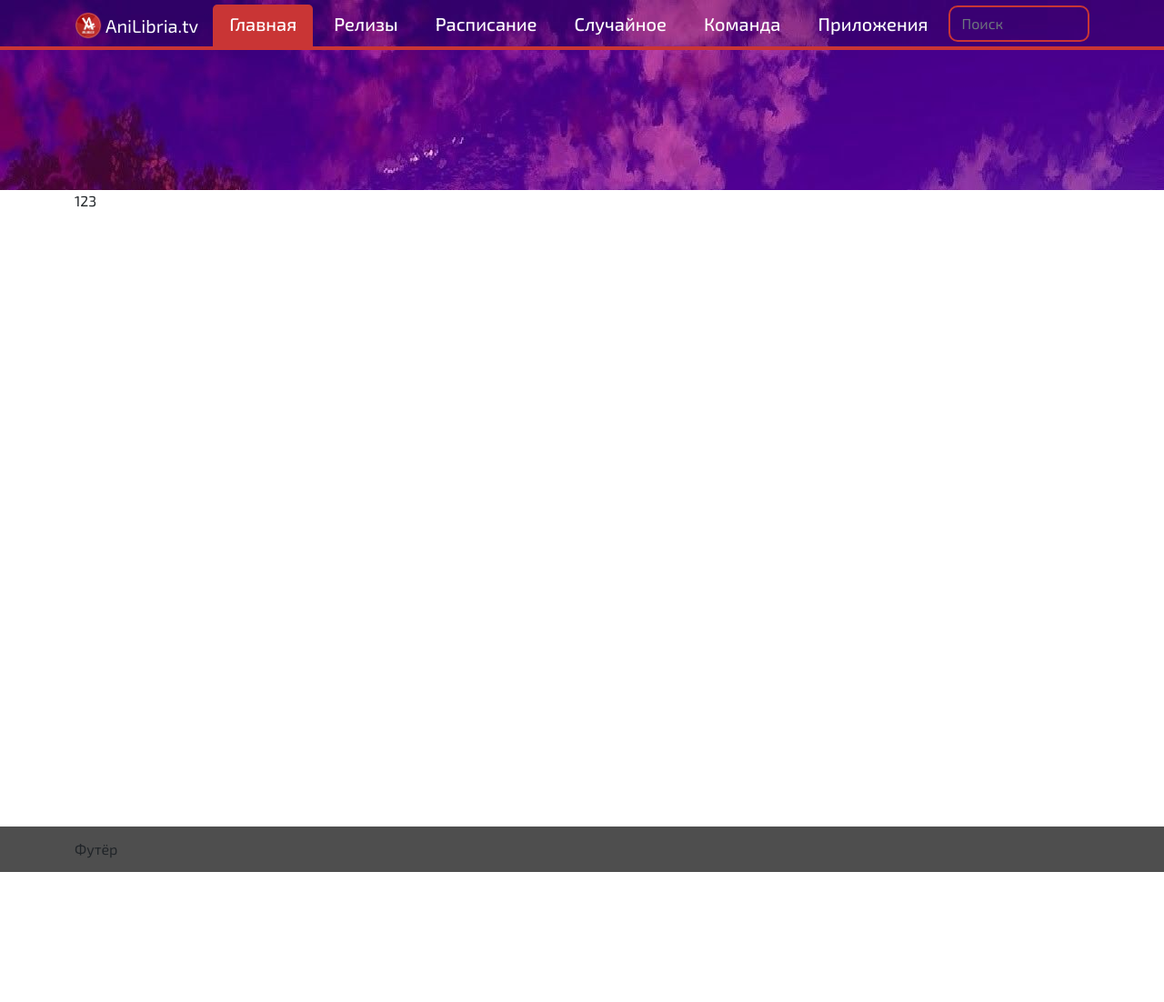
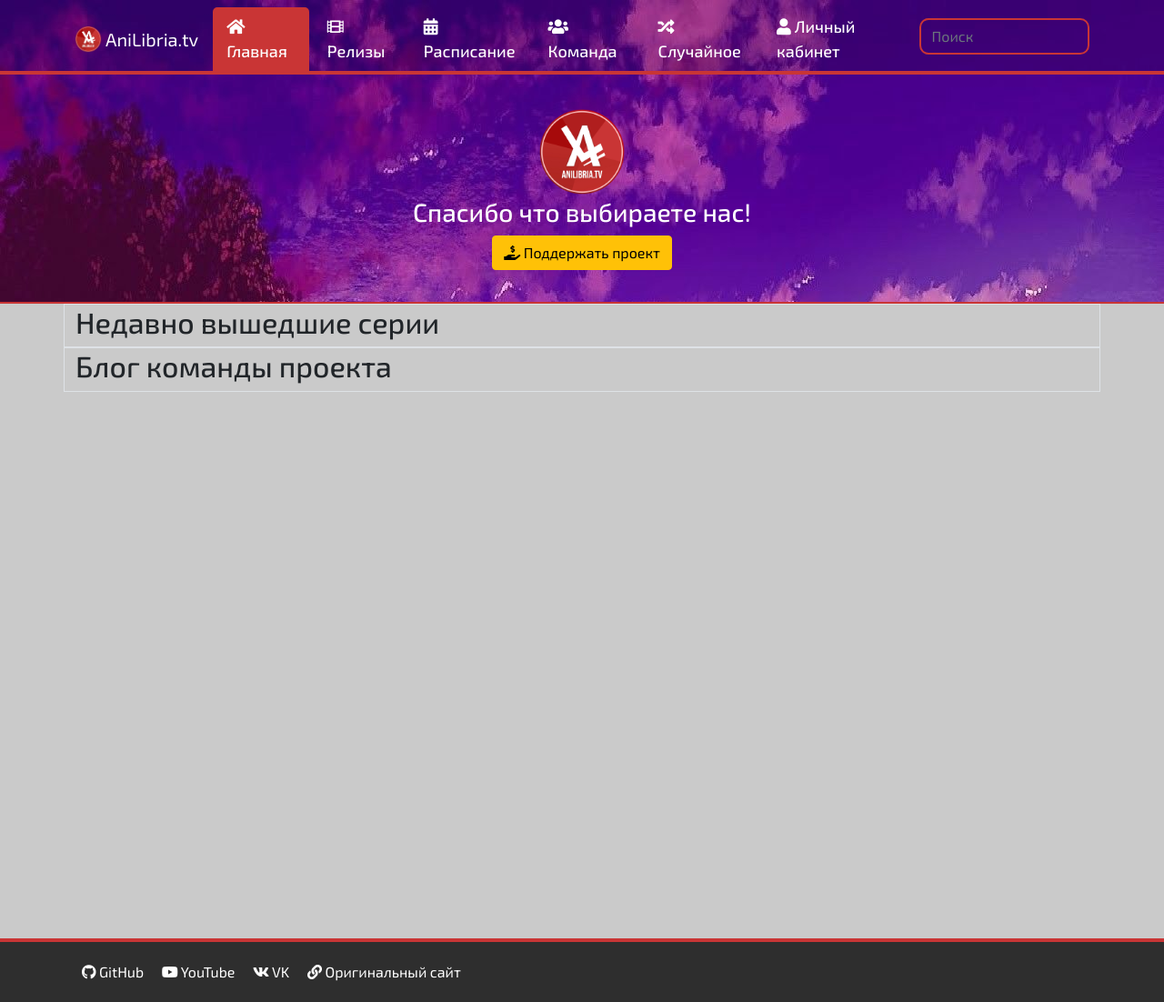
Before and after one commit to zenuu-play/AniLibria-new-desing, a PHP site: page / in a window 1280 px wide. Shown: the whole page at 91% size. Before the commit the page ends 959 px from the top, so only its background shows below. Run offline with PHP 8.4, Linux system fonts and the light colour scheme.

Commit message:
Доработка дизайна и добавление минимального функционала

```diff
--- a/assets/scripts/app.js
+++ b/assets/scripts/app.js
@@ -0,0 +1,29 @@
+function search(){
+    var resultOut = document.getElementById('navSearchResult')
+    resultOut.innerHTML=''
+    if(document.getElementById('navSearch').value != ""){
+        $.get({
+            url: 'http://api.anilibria.tv/v2/searchTitles',
+            data: `search=${document.getElementById('navSearch').value}&limit=10&filter=names`,
+            success: function(response){
+                resultOut.innerHTML=''
+                var resultItem
+
+
+                response.forEach(element => {
+                    resultItem = document.createElement('li')
+                    resultItem.innerHTML=`<a class="dropdown-item" href="#">${element.names.ru}</a>`
+                    resultOut.appendChild(resultItem)
+                });
+                if(!response[0]){
+                    resultItem = document.createElement('li')
+                    resultItem.innerHTML=`<a class="dropdown-item" href="#">Нечего не найдено :/</a>`
+                    resultOut.appendChild(resultItem)
+                }
+
+
+            }
+        })
+
+    }
+}
--- a/assets/styles/main.css
+++ b/assets/styles/main.css
@@ -2,39 +2,51 @@ body{
     background-color: rgb(39, 38, 49);
     font-family: 'Exo 2', sans-serif;
     background-image: url('../images/backgroud1.jpg');
+    background-attachment: fixed;
 }
 .navbar{
     background-color: rgba(0, 0, 0, 0.158);
     border-bottom: 4px solid rgb(201, 53, 53);
 }
 .main{
-    margin-top: 12%;
-    background-color: #fff;
+    background-color: rgb(202, 202, 202);
     min-height: 700px;
+    height: 100%;
+    border-top: 2px solid rgb(201, 53, 53);
 }
-.footer{
-    background-color: rgb(78, 78, 78);
-    height: 50px;
+.underNav{
+    color: #fff;
+    height: 250px;
     display: flex;
     justify-content: center;
     align-items: center;
+    text-align: center;
+}
+.footer{
+    background-color: rgb(46, 46, 46);
+    height: 70px;
+    display: flex;
+    justify-content: center;
+    align-items: center;
+    border-top: 4px solid rgb(201, 53, 53);
+    color: #fff;
 }
 .navbar-dark .navbar-nav .nav-link {
     color: rgb(255, 255, 255);
-    font-size: 20px;
+    font-size: 18px;
     font-weight: 500;
 }
 .navbar{
     padding: 0;
-    padding-top: 5px;
+    padding-top: 8px;
     font-family: 'Exo 2', sans-serif;
 }
 .navbar-dark .nav-link.active, .navbar-dark .navbar-nav .nav-link {
-    padding-top: 6px;
-    padding-bottom: 10px;
+    padding-top: 8px;
+    padding-bottom: 8px;
     position: relative;
-    padding-left: 18px;
-    padding-right: 18px;
+    padding-left: 15px;
+    padding-right: 15px;
     margin-right: 5px;
     border-radius: 5px 5px 0 0;
 }
@@ -70,3 +82,11 @@ body{
     border-color: none;
     border: 2px solid rgb(201, 53, 53);
 }
+#navSearchResult{
+    word-wrap: break-word;
+    min-width: 100%;
+}
+.dropdown-item{
+    word-wrap: break-word;
+    min-width: 100%;
+}
--- a/index.html
+++ b/index.html
@@ -4,7 +4,10 @@
     <meta charset="UTF-8">
     <meta http-equiv="X-UA-Compatible" content="IE=edge">
     <meta name="viewport" content="width=device-width, initial-scale=1.0">
+    <link rel="shortcut icon" href="/assets/images/favicon.ico" type="image/x-icon">
     <title>AniLibria - так звучит аниме!</title>
+    <!-- jquery -->
+    <script src="https://cdn.jsdelivr.net/npm/jquery@3.6.0/dist/jquery.min.js"></script>
     <!-- bootstrap -->
     <link href="https://cdn.jsdelivr.net/npm/bootstrap@5.1.0/dist/css/bootstrap.min.css" rel="stylesheet" integrity="sha384-KyZXEAg3QhqLMpG8r+8fhAXLRk2vvoC2f3B09zVXn8CA5QIVfZOJ3BCsw2P0p/We" crossorigin="anonymous">
     <script src="https://cdn.jsdelivr.net/npm/bootstrap@5.1.0/dist/js/bootstrap.bundle.min.js" integrity="sha384-U1DAWAznBHeqEIlVSCgzq+c9gqGAJn5c/t99JyeKa9xxaYpSvHU5awsuZVVFIhvj" crossorigin="anonymous"></script>
@@ -21,9 +24,10 @@
 <body>
     <div class="wrapper">
         <!-- navbar start -->
-        <nav class="navbar navbar-expand-lg navbar-dark">
+      <div>
+        <nav class="navbar navbar-expand-lg navbar-dark" >
           <div class="container">
-              <a class="navbar-brand" href="#">
+            <a class="navbar-brand" href="https://www.anilibria.tv/">
               <img src="assets/images/logo.png" alt="" width="30" height="30" style="padding: 0; margin-top: -5px;">
                 AniLibria.tv
             </a>
@@ -33,53 +37,90 @@
             <div class="collapse navbar-collapse" id="navbarSupportedContent">
               <ul class="navbar-nav me-auto mb-2 mb-lg-0">
                 <li class="nav-item">
-                    <a class="nav-link active" aria-current="page" href="#">Главная</a>
+                  <a class="nav-link active" aria-current="page" href="#"><i class="fas fa-home"></i> Главная</a>
                 </li>
                 <li class="nav-item">
-                    <a class="nav-link" href="#">Релизы</a>
+                  <a class="nav-link" href="#"><i class="fas fa-film"></i> Релизы</a>
                 </li>
                 <li class="nav-item">
-                    <a class="nav-link" href="#">Расписание</a>
+                  <a class="nav-link" href="#"><i class="fas fa-calendar-alt"></i> Расписание</a>
                 </li>
                 <li class="nav-item">
-                    <a class="nav-link" href="#">Случайное</a>
+                  <a class="nav-link" href="#"><i class="fas fa-users"></i> Команда</a>
                 </li>
                 <li class="nav-item">
-                    <a class="nav-link" href="#">Команда</a>
+                  <a class="nav-link" href="#"><i class="fas fa-random"></i> Случайное</a>
+                </li>
+                <li class="nav-item" hidden>
+                  <a class="nav-link" href="https://anilibria.app/"><i class="fas fa-desktop"></i> Приложения</a>
                 </li>
                 <li class="nav-item">
-                    <a class="nav-link" href="#">Приложения</a>
+                  <a class="nav-link" href=""><i class="fas fa-user"></i> Личный кабинет</a>
                 </li>
               </ul>
               <form class="d-flex">
-                  <div class="dropdown" style="padding-bottom: 5px;">
+                <div class="dropdown">
                   <!-- <a class="btn btn-secondary dropdown-toggle" href="#" role="button" id="dropdownMenuLink" data-bs-toggle="dropdown" aria-expanded="false">
                     Ссылка выпадающего списка
                   </a> -->
-                    <input class="form-control me-2 dropdown-toggle" type="search" placeholder="Поиск" aria-label="Поиск" id="navSearch" data-bs-toggle="dropdown" aria-expanded="false">
-                    <ul class="dropdown-menu w-100" aria-labelledby="navSearch">
-                      <li><a class="dropdown-item" href="#">Нечего не найдено:\</a></li>
+                  <input style="margin-top: -7px;" class="form-control me-2 dropdown-toggle" oninput="search()" type="search" placeholder="Поиск" aria-label="Поиск" id="navSearch" data-bs-toggle="dropdown" aria-expanded="false">
+                  <ul class="dropdown-menu" aria-labelledby="navSearch" id="navSearchResult">
+
                   </ul>
                 </div>
               </form>
             </div>
           </div>
         </nav>
+      </div>
         <!-- navbar end -->
-        <div class="main w-100">
+
+        <!-- undernav start -->
+        <div class="underNav">
           <div class="container">
             <div class="row">
               <div class="col">
-                        123
+                <img src="/assets/images/logo.png" alt="" height="100">
+                <h3>Спасибо что выбираете нас!</h3>
+                <button class="btn btn-warning"><i class="fas fa-hand-holding-usd"></i> Поддержать проект</button>
               </div>
             </div>
           </div>
         </div>
+        <!-- undernav end -->
+
+        <!-- main start -->
+        <div class="main w-100">
+            <div class="container">
+                <div class="row row-cols-1">
+                    <div class="col border">
+                      <h2>Недавно вышедшие серии</h2>
+                    </div>
+                    <div class="col border">
+                      <h2>Блог команды проекта</h2>
+                    </div>
+                </div>
+            </div>
+        </div>
+        <!-- main end -->
+
+        <!-- footer start -->
         <div class="footer mt-auto">
             <div class="container">
-                Футёр
+                <div id="row">
+                  <div id="col">
+                    <div class="g-1">
+                      <span class="px-2"><i class="fab fa-github"></i> GitHub</span>
+                      <span class="px-2"><i class="fab fa-youtube"></i> YouTube</span>
+                      <span class="px-2"><i class="fab fa-vk"></i> VK</span>
+                      <span class="px-2"><i class="fas fa-link"></i> Оригинальный сайт</span>
                     </div>
                   </div>
+                </div>
+            </div>
+        </div>
+        <!-- footer end -->
+
     </div>
     <!-- scripts -->
     <script src="assets/scripts/app.js"></script>
```
Also changed, not shown: assets/images/favicon.ico (added). Lines whose indentation alone changed are shown as unchanged.
